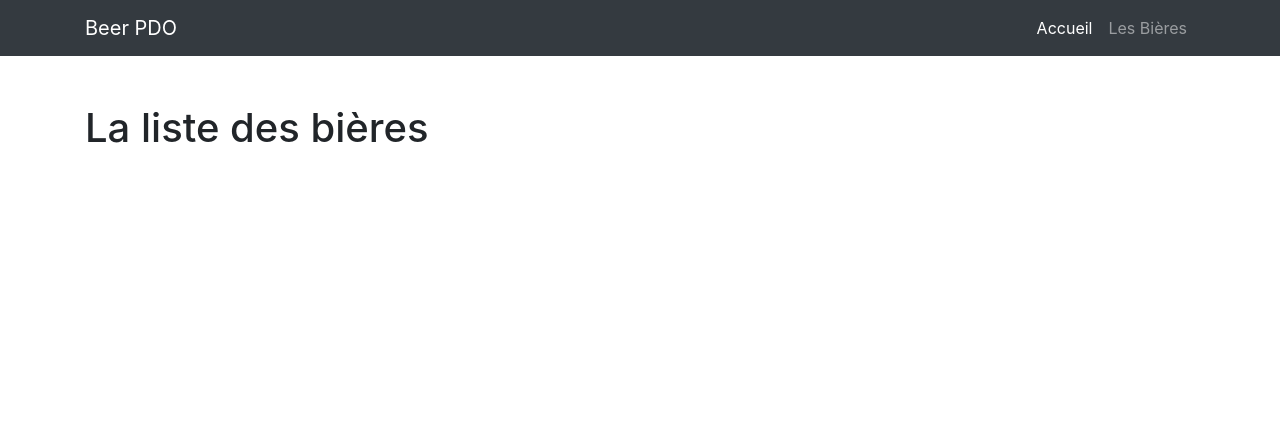
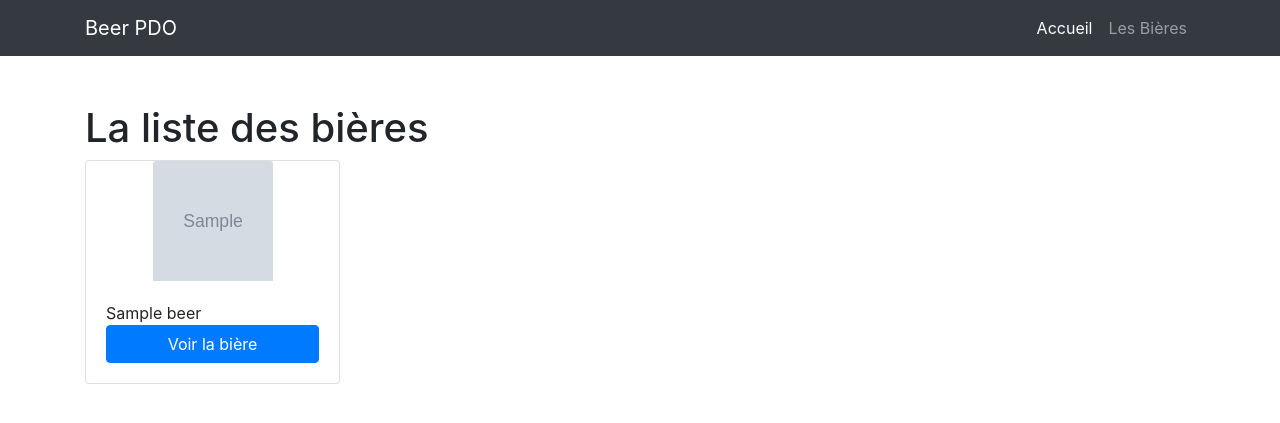
Before and after one commit to sou59/PHP-Base, a PHP site: page /beer_list.php in a window 1280 px wide. Shown: the top 423 px of the page. Run offline with PHP 8.4, Linux system fonts and the light colour scheme; tables that the repository leaves empty hold one stand-in row (values such as "Sample post"); grey boxes marked "Sample" are stand-in pictures.

Commit message:
Beer list

```diff
--- a/13-beerpdomysql/beer_list.php
+++ b/13-beerpdomysql/beer_list.php
@@ -2,11 +2,37 @@
 
 // Inclure le fichier config/database.php
 // Inclure le fichier partials/header.php
-require('partials/header.php'); ?>
+require('partials/header.php');
+
+// Récupérer la liste des bières
+// Requête
+$query = $db->query('SELECT * FROM beer');
+// Résultat
+$beers = $query->fetchAll();
+?>
 
 <!-- Le contenu de la page -->
 <div class="container pt-5">
     <h1>La liste des bières</h1>
+    <div class="row">
+        <?php
+        // On affiche la liste des bières
+        foreach ($beers as $beer) {
+            echo '<div class="col-md-3">';
+                echo '<div class="card mb-4">';
+                    echo '<img class="beer-img d-block m-auto card-img-top" src="'.$beer['image'].'" />';
+                    echo '<div class="card-body">';
+                        echo $beer['name'];
+                        // Ajouter un bouton (a href) "Voir la bière"
+                        // Quand on clique sur le bouton, on doit se rendre sur la page beer_single.php
+                        // Créer la page beer_single.php
+                        // Il faudrait que l'URL ressemble à beer_single.php?id=IDDELABIERE
+                        echo '<a href="beer_single.php?id='.$beer['id'].'" class="btn btn-primary btn-block">Voir la bière</a>';
+                    echo '</div>';
+                echo '</div>';
+            echo '</div>';
+        } ?>
+    </div>
 </div>
 
 <?php
--- a/13-beerpdomysql/config/database.php
+++ b/13-beerpdomysql/config/database.php
@@ -11,6 +11,7 @@ define('DB', 'beer_pdo');
 try { // Essaye le code
     $db = new PDO('mysql:host='.HOST.';dbname='.DB.';charset=utf8', USER, PASS, [
         PDO::ATTR_DEFAULT_FETCH_MODE => PDO::FETCH_ASSOC,
+        PDO::ATTR_ERRMODE => PDO::ERRMODE_WARNING, // Active les erreurs SQL
     ]);
 } catch (Exception $e) { // Si le code renvoie une erreur, fais quelque chose
     echo $e->getMessage(); // On récupére le message de l'exception
--- /dev/null
+++ b/13-beerpdomysql/css/style.css
@@ -0,0 +1,4 @@
+.beer-img {
+    width: 120px;
+    height: 120px;
+}
--- a/13-beerpdomysql/partials/header.php
+++ b/13-beerpdomysql/partials/header.php
@@ -13,6 +13,7 @@ require(__DIR__.'/../config/database.php');
 
     <!-- Bootstrap CSS -->
     <link rel="stylesheet" href="https://stackpath.bootstrapcdn.com/bootstrap/4.1.1/css/bootstrap.min.css">
+    <link rel="stylesheet" href="css/style.css">
 
     <title>Hello, world!</title>
   </head>
```
Also changed, not shown: 13-beerpdomysql/beer_single.php (added, +31 -0 lines), 13-beerpdomysql/img/chimay-chimay-blanche.jpg (added), 13-beerpdomysql/img/chimay-chimay-bleue.jpg (added), 13-beerpdomysql/img/chti-chti-ambree.jpg (added), 13-beerpdomysql/img/chti-chti-blonde.jpg (added), 13-beerpdomysql/img/duvel-duvel-triple-hop.jpg (added), 13-beerpdomysql/img/duvel-duvel.jpg (added).
